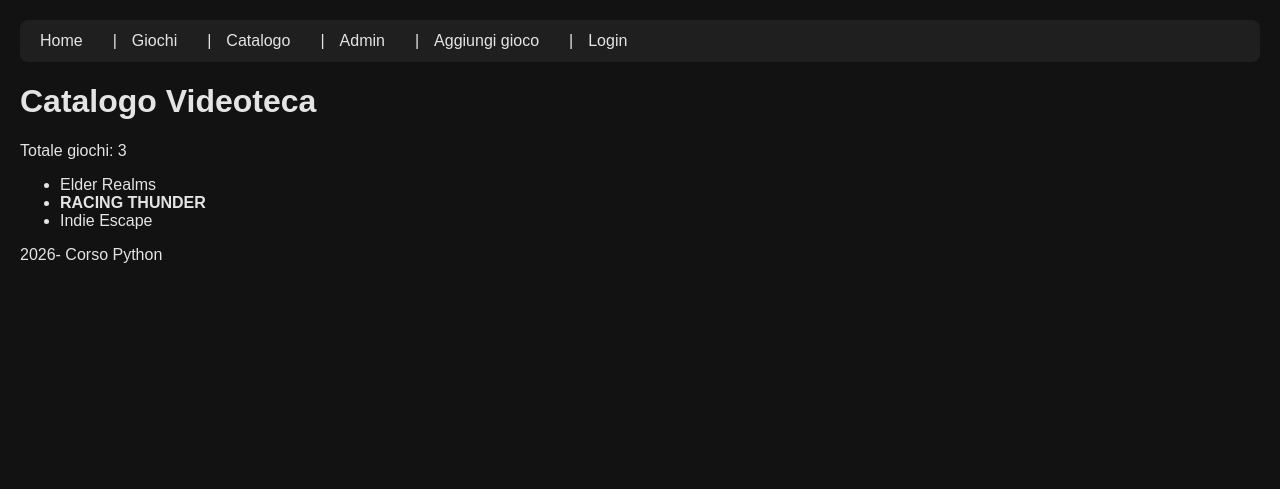
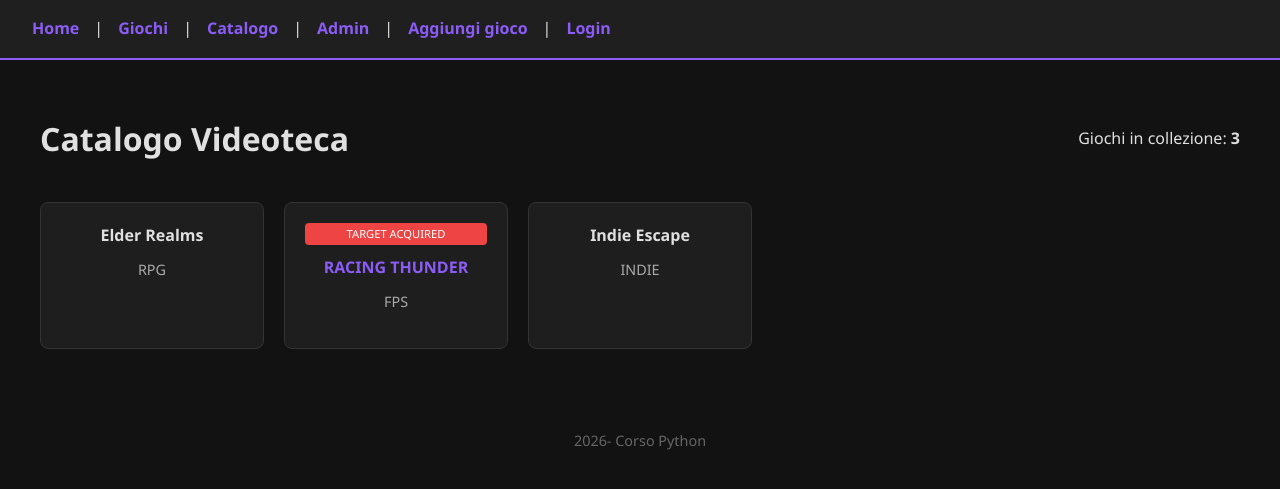
Before and after one commit to CesareMazzilli/gamingvault, a Django app: page /catalogo/ in a window 1280 px wide. Shown: the top 489 px of the page. Run offline with Django 5.2, Linux system fonts and the light colour scheme.

Commit message:
Update Django project

```diff
--- a/static/css/base.css
+++ b/static/css/base.css
@@ -1,28 +1,117 @@
+/* Layout Generale */
 body {
-    font-family: Arial, sans-serif;
-    padding: 20px;
+    background-color: #121212;
+    color: #e0e0e0;
+    font-family: 'Segoe UI', Arial, sans-serif;
+    line-height: 1.6;
     margin: 0;
-    background: #121212;
-    color: #e4e4e4;
+    padding: 0;
 }
 
+/* Navigazione */
 nav {
-    background: #1f1f1f;
-    padding: 12px 20px;
-    border-radius: 8px;
+    background-color: #1f1f1f;
+    padding: 1rem 2rem;
+    border-bottom: 2px solid #8b5cf6;
     display: flex;
+    align-items: center;
     gap: 15px;
 }
 
-nav a {
-    color: #e4e4e4;
+nav a,
+nav button {
+    color: #8b5cf6;
     text-decoration: none;
-    font-weight: 500;
-    margin-right: 15px;
-    transition: color 0.2s ease, opacity 0.2s ease;
+    font-weight: bold;
+    transition: 0.3s;
 }
 
 nav a:hover {
-    color: #4dabf7;
-    opacity: 0.9;
+    color: #a78bfa;
 }
+
+/* Contenuto Principale */
+.main-container {
+    padding: 2rem;
+    max-width: 1200px;
+    margin: 0 auto;
+}
+
+/* Griglia Catalogo */
+.game-grid {
+    display: grid;
+    grid-template-columns: repeat(auto-fill, minmax(200px, 1fr));
+    gap: 20px;
+    padding: 0;
+    list-style: none;
+}
+
+.game-card {
+    background: #1e1e1e;
+    border-radius: 8px;
+    padding: 20px;
+    border: 1px solid #333;
+    text-align: center;
+    transition: transform 0.2s;
+}
+
+.game-card:hover {
+    transform: translateY(-5px);
+    border-color: #8b5cf6;
+}
+
+.fps-badge {
+    background: #ef4444;
+    color: white;
+    font-size: 0.7rem;
+    padding: 2px 6px;
+    border-radius: 4px;
+    display: block;
+    margin-bottom: 10px;
+}
+
+footer {
+    text-align: center;
+    padding: 2rem;
+    color: #666;
+    font-size: 0.9rem;
+}
+
+/* Stile per il Modal (Popup) */
+.modal {
+    display: none;
+    position: fixed;
+    z-index: 1000;
+    left: 0;
+    top: 0;
+    width: 100%;
+    height: 100%;
+    background-color: rgba(0, 0, 0, 0.8);
+    /* Sfondo semi-trasparente */
+    justify-content: center;
+    align-items: center;
+}
+
+.modal-content {
+    background-color: #1a1d24;
+    padding: 30px;
+    border: 2px solid #8b5cf6;
+    border-radius: 15px;
+    width: 300px;
+    text-align: center;
+    position: relative;
+    box-shadow: 0 0 20px rgba(139, 92, 246, 0.5);
+}
+
+.close {
+    position: absolute;
+    top: 10px;
+    right: 15px;
+    color: #aaa;
+    font-size: 24px;
+    cursor: pointer;
+}
+
+.close:hover {
+    color: white;
+}
--- a/videoteca/templates/base.html
+++ b/videoteca/templates/base.html
@@ -14,7 +14,7 @@
     <a href="/admin/">Admin</a> |
     <a href="{% url 'aggiungi' %}">Aggiungi gioco</a> |
     {% if user.is_authenticated %}
-        Ciao {{ user.username }} |
+        Ciao <strong>{{ user.username }}</strong> |
         <form method="post" action="{% url 'logout' %}" style="display: inline;">
             {% csrf_token %}
             <button type="submit" style="background: none; border: none; color: inherit; text-decoration: underline; cursor: pointer;">Logout</button>
@@ -23,7 +23,10 @@
         <a href="{% url 'login' %}">Login</a>
     {% endif %}
 </nav>
-{% block content %}{% endblock %}
+
+<div class= 'main-container'>
+    {% block content %}{% endblock %}
+</div>
 <footer>2026- Corso Python</footer>
 </body>
 </html>
--- a/videoteca/templates/videoteca/catalogo.html
+++ b/videoteca/templates/videoteca/catalogo.html
@@ -1,17 +1,57 @@
 {% extends 'base.html' %}
 
 {% block content %}
-<h1>Catalogo Videoteca</h1>
+<div style="display: flex; justify-content: space-between; align-items: center;">
+    <h1>Catalogo Videoteca</h1>
+    <p>Giochi in collezione: <strong>{{ totalegiochi }}</strong></p>
+</div>
 
-<p>Totale giochi: {{ totalegiochi }}</p> {# Variabile contesto #}
+<ul class="game-grid">
+    {% for gioco in giochi %}
+        <li class="game-card" style="cursor: pointer"
+            onclick="showDetails('{{ gioco.titolo|escapejs }}', '{{ gioco.categoria|escapejs }}')">
+            {% if gioco.categoria == 'FPS' %}
+                <span class="fps-badge">TARGET ACQUIRED</span>
+                <strong style="color: #8b5cf6;">{{ gioco.titolo|upper }}</strong>
+            {% else %}
+                <strong>{{ gioco.titolo }}</strong>
+            {% endif %}
 
-<ul>
-    {% for gioco in giochi %}
-        {% if gioco.categoria == 'FPS' %}
-            <li><strong>{{ gioco.titolo|upper }}</strong> {#Filtro UPPER #}</li>
-        {% else %}
-            <li>{{ gioco.titolo }}</li>
-        {% endif %}
+            <p style="font-size: 0.9rem; color: #aaa; margin-top: 10px;">
+                {{ gioco.categoria }}
+            </p>
+        </li>
+    {% empty %}
+        <p>Il vault è vuoto. Inizia ad aggiungere qualche gioco!</p>
     {% endfor %}
 </ul>
+<!-- Struttura del Popup (Modal) -->
+<div id="gameModal" class="modal">
+    <div class="modal-content">
+        <span class="close" onclick="closeModal()">&times;</span>
+        <h2 id="modalTitle"></h2>
+        <p id="modalCategory"></p>
+        <button class="btn" onclick="closeModal()">Chiudi</button>
+    </div>
+</div>
+
+<script>
+function showDetails(title, category) {
+    document.getElementById('modalTitle').innerText = title;
+    document.getElementById('modalCategory').innerText = "Categoria: " + category;
+    document.getElementById('gameModal').style.display = "flex";
+}
+
+function closeModal() {
+    document.getElementById('gameModal').style.display = "none";
+}
+
+// Chiudi il popup se clicchi fuori dal rettangolo bianco
+window.onclick = function(event) {
+    let modal = document.getElementById('gameModal');
+    if (event.target == modal) {
+        closeModal();
+    }
+}
+</script>
 {% endblock %}
```
